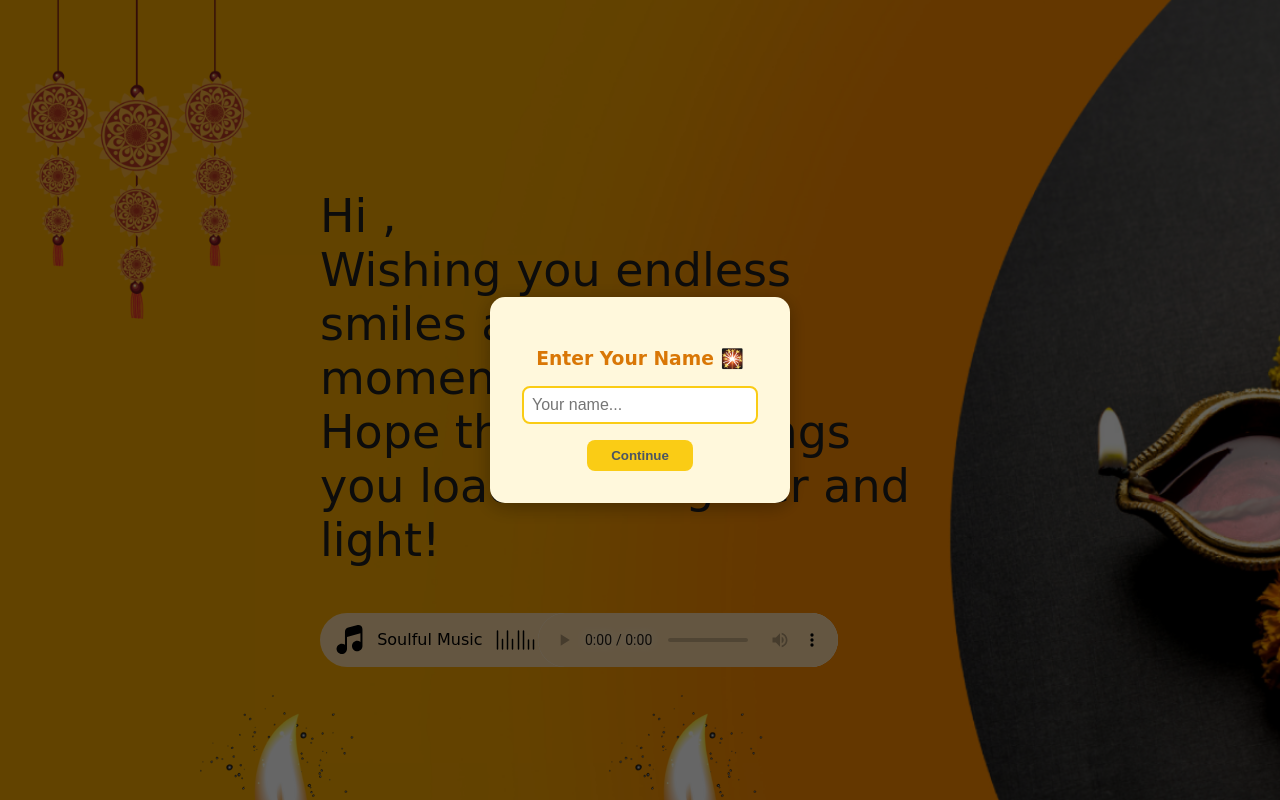
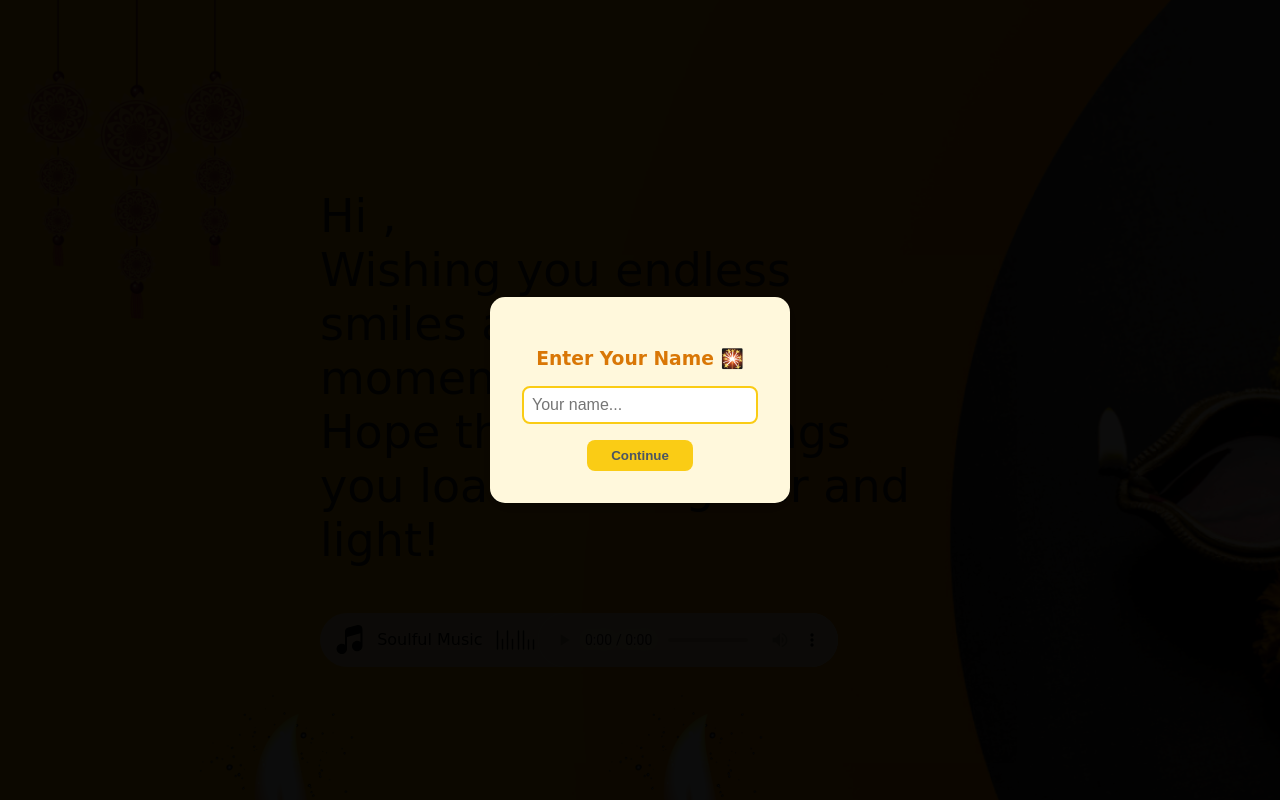
Before and after one commit to sharvil31/Diwali-Wishes, a plain HTML site: page index.html in a window 1280 px wide. Shown: the top 800 px of the page. Drawn offline with Linux system fonts and the light colour scheme; a web font is replaced by a local one.

Commit message:
change background of modal 18-10-2025

```diff
--- a/style.css
+++ b/style.css
@@ -271,7 +271,7 @@ body {
 .modal {
   position: fixed;
   inset: 0;
-  background: rgba(0, 0, 0, 0.6);
+  background: rgba(0, 0, 0, 0.951);
   display: flex;
   justify-content: center;
   align-items: center;
```
